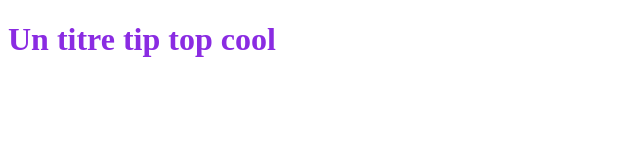
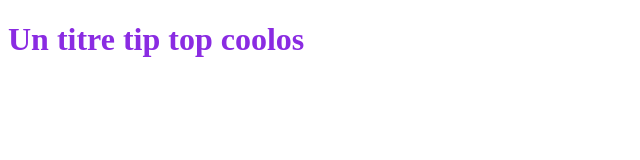
Before and after one commit to ArthurRoyer/Brief-2, a plain HTML site: page index.html in a window 1280 px wide. Shown: the full height of the page, 0-640 px from the left. Drawn offline with Linux system fonts and the light colour scheme.

Commit message:
Modification couleur et titre

```diff
--- a/index.html
+++ b/index.html
@@ -5,6 +5,6 @@
    <link rel="stylesheet" type="text/css" href="styles.css">
 </head>
 <body>
-   <h1>Un titre tip top cool</h1>
+   <h1>Un titre tip top coolos</h1>
 </body>
 </html>
```
